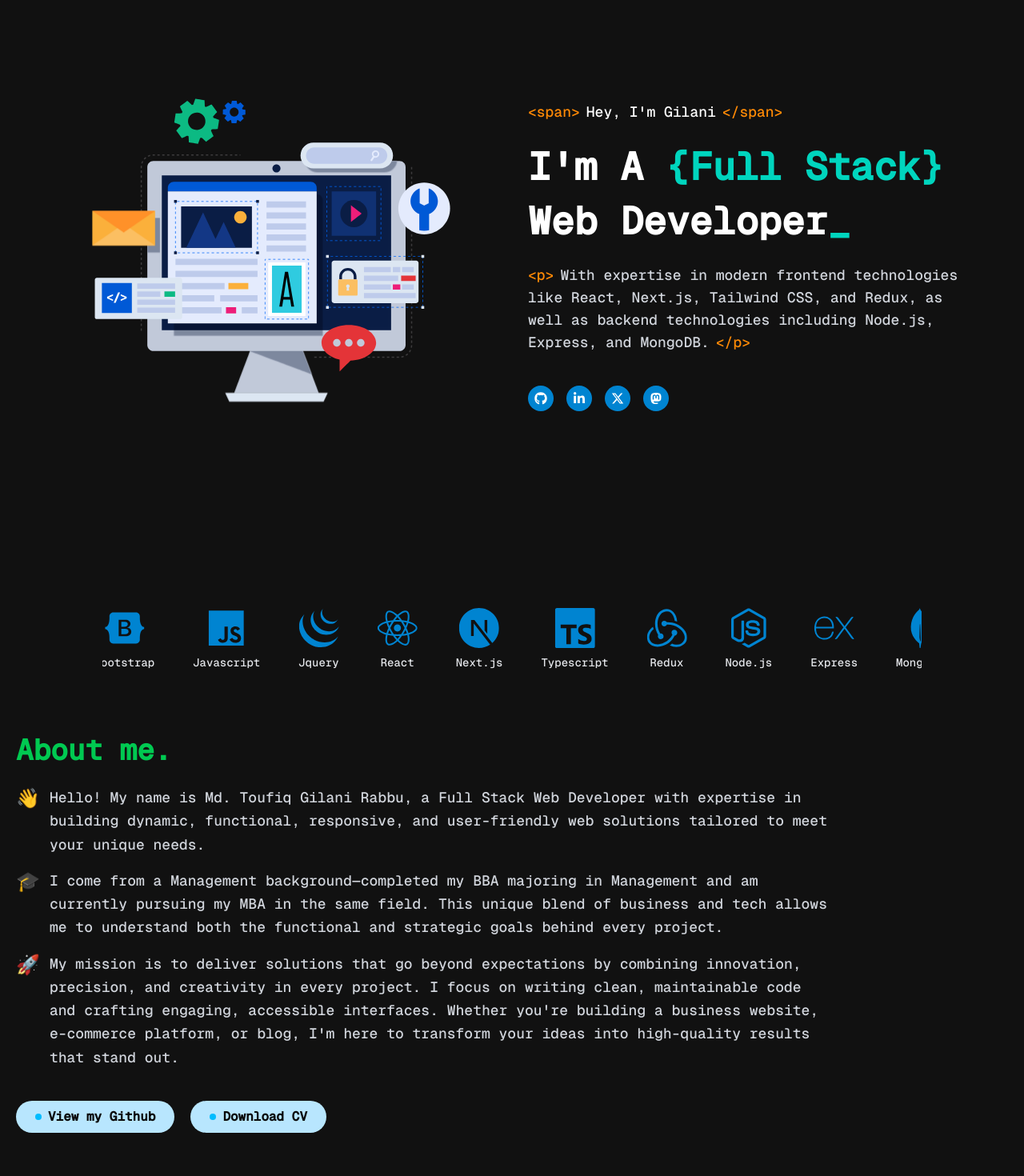
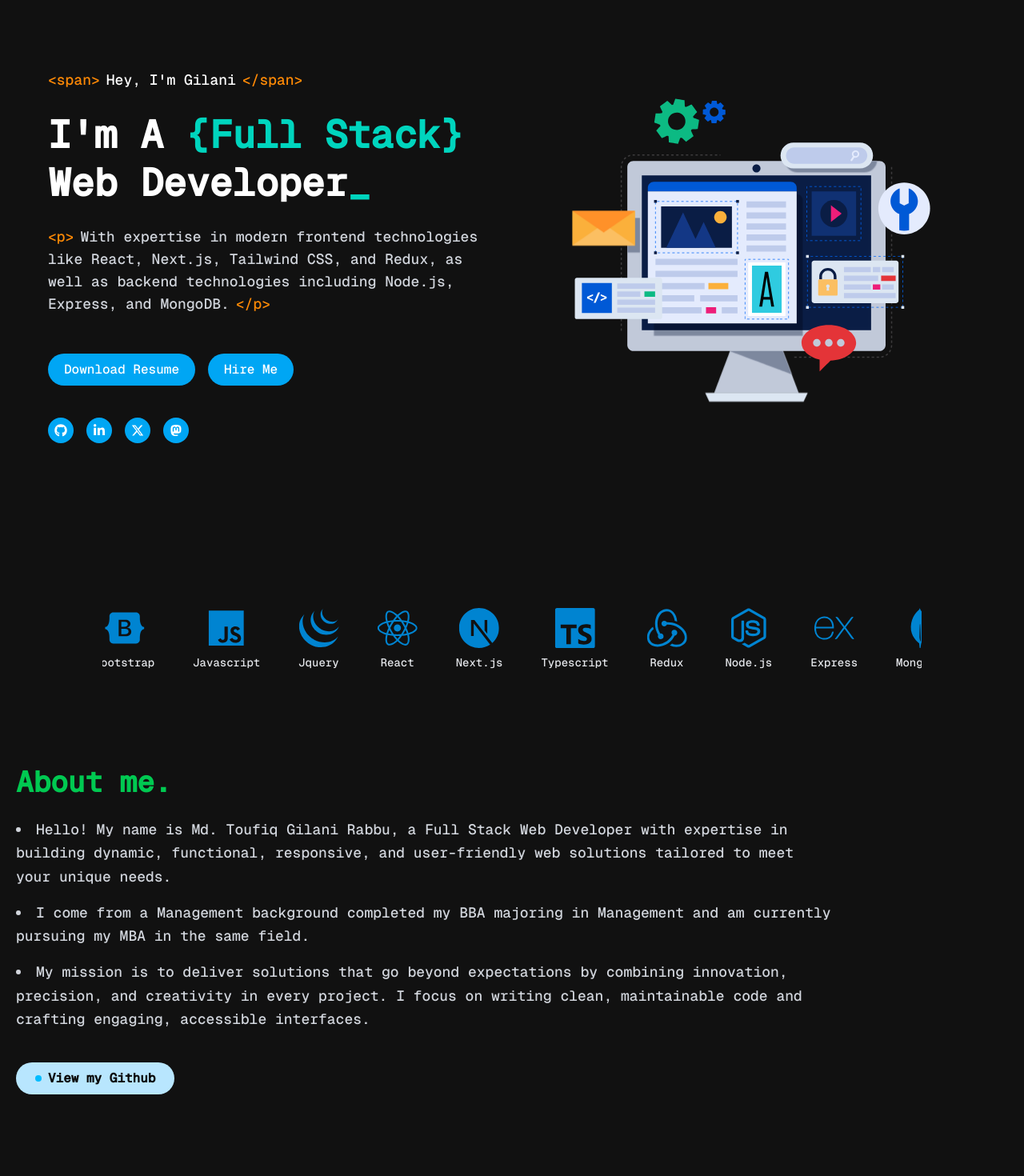
Before and after one commit to GilaniRabbu/gilani-portfolio, a Next.js app: page / in a window 1280 px wide. Shown: the part 80-1550 px from the top of the page at 80% size. Built offline with nearby package versions, Linux system fonts and the light colour scheme.

Commit message:
updated code

```diff
--- a/components/common/ContainerWrapper.tsx
+++ b/components/common/ContainerWrapper.tsx
@@ -7,7 +7,7 @@ interface ContainerWrapperProps {
 
 const ContainerWrapper = ({ children, className }: ContainerWrapperProps) => {
   return (
-    <div className={`${className} px-5 container mx-auto`}>{children}</div>
+    <div className={`${className} px-5 max-w-7xl mx-auto`}>{children}</div>
   );
 };
 
--- a/components/home/About.tsx
+++ b/components/home/About.tsx
@@ -1,48 +1,32 @@
-import DownloadButton from "@/components/shared/DownloadButton";
 import GithubButton from "@/components/shared/GithubButton";
 import ContainerWrapper from "@/components/common/ContainerWrapper";
 
 export default function About() {
   return (
-    <div className="py-10 bg-[#111111]">
+    <div className="py-20 bg-[#111111]">
       <ContainerWrapper>
         <div className="space-y-6">
           <h2 className="text-4xl font-bold text-green-500">About me.</h2>
-          <div className="space-y-4 leading-relaxed max-w-5xl sm:text-lg text-gray-300">
-            <p className="flex items-start gap-3">
-              <span className="text-2xl">👋</span>
-              <span>
-                Hello! My name is Md. Toufiq Gilani Rabbu, a Full Stack Web
-                Developer with expertise in building dynamic, functional,
-                responsive, and user-friendly web solutions tailored to meet
-                your unique needs.
-              </span>
-            </p>
-            <p className="flex items-start gap-3">
-              <span className="text-2xl">🎓</span>
-              <span>
-                I come from a Management background—completed my BBA majoring in
-                Management and am currently pursuing my MBA in the same field.
-                This unique blend of business and tech allows me to understand
-                both the functional and strategic goals behind every project.
-              </span>
-            </p>
-            <p className="flex items-start gap-3">
-              <span className="text-2xl">🚀</span>
-              <span>
-                My mission is to deliver solutions that go beyond expectations
-                by combining innovation, precision, and creativity in every
-                project. I focus on writing clean, maintainable code and
-                crafting engaging, accessible interfaces. Whether you&apos;re
-                building a business website, e-commerce platform, or blog,
-                I&apos;m here to transform your ideas into high-quality results
-                that stand out.
-              </span>
-            </p>
-          </div>
-          <div className="flex flex-wrap gap-5 pt-4">
+          <ul className="list-disc list-inside space-y-4 leading-relaxed max-w-5xl sm:text-lg text-gray-300">
+            <li>
+              Hello! My name is Md. Toufiq Gilani Rabbu, a Full Stack Web
+              Developer with expertise in building dynamic, functional,
+              responsive, and user-friendly web solutions tailored to meet your
+              unique needs.
+            </li>
+            <li>
+              I come from a Management background completed my BBA majoring in
+              Management and am currently pursuing my MBA in the same field.
+            </li>
+            <li>
+              My mission is to deliver solutions that go beyond expectations by
+              combining innovation, precision, and creativity in every project.
+              I focus on writing clean, maintainable code and crafting engaging,
+              accessible interfaces.
+            </li>
+          </ul>
+          <div className="pt-4">
             <GithubButton />
-            <DownloadButton />
           </div>
         </div>
       </ContainerWrapper>
--- a/components/home/Hero.tsx
+++ b/components/home/Hero.tsx
@@ -36,10 +36,6 @@ export default function Hero() {
     <div className="min-h-screen py-10 lg:px-10 bg-[#111111] text-white flex items-center justify-center">
       <ContainerWrapper>
         <div className="grid grid-cols-1 lg:grid-cols-2 gap-10 items-center">
-          {/* Lottie Animation */}
-          <div className="flex justify-center">
-            <LottieAnimation />
-          </div>
           <div className="space-y-6">
             {/* Greeting with HTML tags */}
             <div className="sm:text-lg">
@@ -49,11 +45,18 @@ export default function Hero() {
             </div>
 
             {/* Main heading */}
-            <div className="space-y-2">
-              <h1 className="text-4xl sm:text-5xl font-bold leading-tight">
+            <div className="space-y-0 sm:space-y-2">
+              {/* Line 1 */}
+              <h1 className="text-4xl sm:text-5xl font-bold leading-tight block sm:inline">
                 I&apos;m A{" "}
-                <span className="text-teal-400">{"{Full Stack}"}</span>
               </h1>
+
+              {/* Line 2 */}
+              <h1 className="text-4xl sm:text-5xl font-bold leading-tight text-teal-400 block sm:inline">
+                {"{Full Stack}"}
+              </h1>
+
+              {/* Line 3 */}
               <h1 className="text-4xl sm:text-5xl font-bold leading-tight">
                 Web Developer<span className="text-teal-400">_</span>
               </h1>
@@ -70,6 +73,25 @@ export default function Hero() {
               <span className="text-orange-400 ml-2">{"</p>"}</span>
             </div>
 
+            {/* Buttons */}
+            <div className="flex flex-wrap gap-4 pt-6">
+              <Link
+                className="px-5 py-2 rounded-full font-medium transition-all text-white bg-sky-500 hover:bg-sky-600"
+                href="https://drive.google.com/file/d/1cBfr8qgmER7NW8RDLEqHHAFnFRE0NNqE/view?usp=sharing"
+                target="_blank"
+                rel="noopener noreferrer"
+                download
+              >
+                Download Resume
+              </Link>
+              <Link
+                href="#contact"
+                className="px-5 py-2 rounded-full font-medium transition-all text-white bg-sky-500 hover:bg-sky-600"
+              >
+                Hire Me
+              </Link>
+            </div>
+
             {/* Technology icons */}
             <div className="flex items-center space-x-4 pt-4">
               {socialIcons.map(({ id, icon, href }) => (
@@ -78,13 +100,17 @@ export default function Hero() {
                   key={id}
                   target="_blank"
                   rel="noopener noreferrer"
-                  className="w-8 h-8 bg-sky-600 rounded-full flex items-center justify-center"
+                  className="w-8 h-8 rounded-full flex items-center justify-center transition-all bg-sky-500 hover:bg-sky-600"
                 >
                   {icon}
                 </Link>
               ))}
             </div>
           </div>
+          {/* Lottie Animation */}
+          <div className="flex justify-center">
+            <LottieAnimation />
+          </div>
         </div>
       </ContainerWrapper>
     </div>
--- a/components/shared/PortfolioCard.tsx
+++ b/components/shared/PortfolioCard.tsx
@@ -49,7 +49,7 @@ export default function PortfolioCard() {
                 src={card.image || "/placeholder.svg"}
                 height={1000}
                 width={1000}
-                className="w-full object-cover group-hover/card:shadow-xl"
+                className="w-full object-cover rounded-md group-hover/card:shadow-xl"
                 alt={`${card.title} thumbnail`}
               />
             </CardItem>
```
Also changed, not shown: components/home/Skills.tsx (+20 -64 lines).
